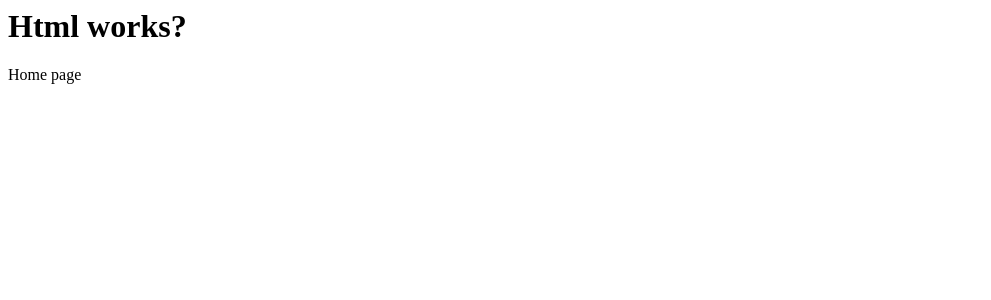
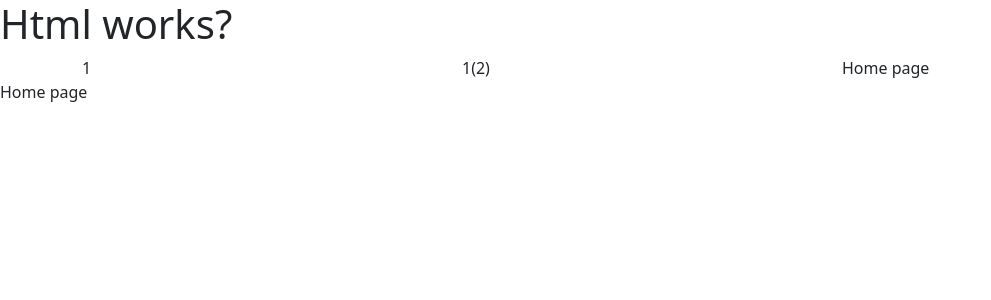
Before and after one commit to Myakizh/Project-Q, a FastAPI app: page / in a window 1280 px wide. Shown: the top 300 px of the page, without its empty margins (0-991 px from the left). Run offline with FastAPI, Linux system fonts and the light colour scheme.

Commit message:
added bootstrap

```diff
--- a/templates/page.html
+++ b/templates/page.html
@@ -1,4 +1,26 @@
-<h1>
-    Html works?
-</h1>
-{{data.page}}
+<!DOCTYPE html>
+<html lang="en">
+<head>
+    <meta charset="UTF-8">
+    <meta http-equiv="X-UA-Compatible" content="IE=edge">
+    <meta name="viewport" content="width=device-width, initial-scale=1.0">
+    <link href="https://cdn.jsdelivr.net/npm/bootstrap@5.1.3/dist/css/bootstrap.min.css" rel="stylesheet" integrity="sha384-1BmE4kWBq78iYhFldvKuhfTAU6auU8tT94WrHftjDbrCEXSU1oBoqyl2QvZ6jIW3" crossorigin="anonymous">
+    <title>Document</title>
+</head>
+<body>
+    <h1>
+        Html works?
+    </h1>
+    <div class="container">
+        <div class="row">
+            <div class="col">1</div>
+            <div class="col">1(2)</div>
+            <div class="col">{{data.page}}</div>
+        </div>
+    </div>
+
+    {{data.page}}
+
+    <script src="https://cdn.jsdelivr.net/npm/bootstrap@5.1.3/dist/js/bootstrap.bundle.min.js" integrity="sha384-ka7Sk0Gln4gmtz2MlQnikT1wXgYsOg+OMhuP+IlRH9sENBO0LRn5q+8nbTov4+1p" crossorigin="anonymous"></script>
+</body>
+</html>
```
